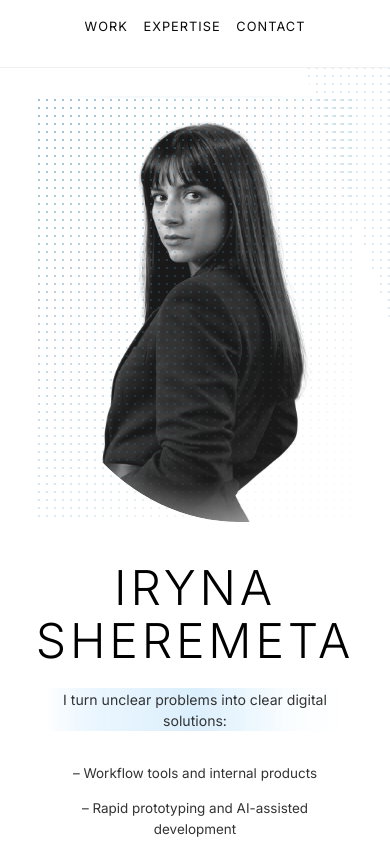
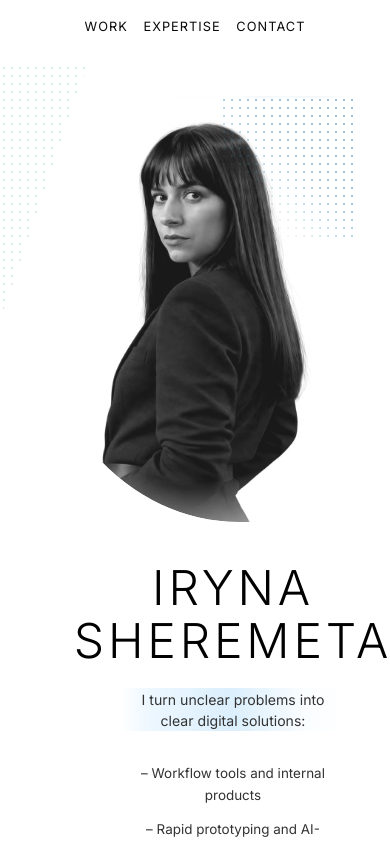
Before and after one commit to Irene2828/porfoliojuly, a Next.js app: page / in a window 390 px wide. Shown: the top 844 px of the page. Built offline with nearby package versions, Linux system fonts and the light colour scheme; no server answers; the database is empty; a web font is replaced by a local one.

Commit message:
Polish portfolio hero motion and Gemini config

```diff
--- a/package.json
+++ b/package.json
@@ -28,6 +28,7 @@
     "drizzle-kit": "^0.31.10",
     "eslint": "^9.39.5",
     "eslint-config-next": "^16.3.0",
+    "oxlint": "^1.79.0",
     "tsx": "^4.23.12",
     "typescript": "^6.0.3"
   }
--- a/src/app/components/Footer.css
+++ b/src/app/components/Footer.css
@@ -1,7 +1,7 @@
 .footer {
-  background: linear-gradient(90deg, rgba(217, 238, 252, 0.34) 0%, rgba(232, 245, 255, 0.82) 16%, rgba(217, 238, 252, 0.95) 50%, rgba(247, 252, 255, 0.72) 84%, rgba(217, 238, 252, 0.34) 100%);
-  color: #17354a;
-  padding: 4rem 0 2rem;
+  background: linear-gradient(180deg, #34383b 0%, #282c2f 100%);
+  color: rgba(255, 255, 255, 0.9);
+  padding: 1.5rem 0 2rem;
   text-align: center;
 }
 
@@ -49,9 +49,9 @@
   align-items: center;
   font-family: var(--font-sans);
   font-size: 0.9rem;
-  color: rgba(23, 53, 74, 0.72);
-  border-top: 1px solid rgba(23, 53, 74, 0.16);
-  padding-top: 2rem;
+  color: rgba(255, 255, 255, 0.72);
+  border-top: 0;
+  padding-top: 0;
 }
 
 .social-links {
@@ -60,13 +60,13 @@
 }
 
 .social-links a {
-  color: rgba(23, 53, 74, 0.72);
+  color: rgba(255, 255, 255, 0.72);
   text-decoration: none;
   transition: color 0.3s ease;
 }
 
 .social-links a:hover {
-  color: #17354a;
+  color: #ffffff;
 }
 
 @media (max-width: 768px) {
--- a/src/app/components/Header.css
+++ b/src/app/components/Header.css
@@ -3,6 +3,9 @@
   --hero-stage-width: min(calc(100vw - 4rem), 1166px);
   --hero-swap-distance: calc(var(--hero-stage-width) - var(--hero-visual-width));
   --hero-image-swap-distance: calc(var(--hero-swap-distance) * 0.9);
+  --hero-intro-delay: 0.9s;
+  --hero-motion-duration: 1.92s;
+  --hero-scan-delay: calc(var(--hero-intro-delay) + var(--hero-motion-duration) - 1s);
   --hero-nav-frame-offset: clamp(0rem, calc((100vw - 70rem) * 0.15), 3rem);
   position: absolute;
   top: 0;
@@ -65,17 +68,24 @@
   display: flex;
   gap: 3rem;
   line-height: 1;
-  animation: headerNavSwap 5.25s cubic-bezier(0.16, 1, 0.3, 1) both;
+  opacity: 0;
+  animation: headerNavSwap 3.47s cubic-bezier(0.16, 1, 0.3, 1) both;
+  animation-delay: var(--hero-scan-delay);
 }
 
 @keyframes headerNavSwap {
-  0%,
-  32% {
-    transform: translateX(calc(-1 * var(--hero-image-swap-distance)));
+  0% {
+    opacity: 0;
+    transform: translateX(calc(var(--hero-image-swap-distance) * 1.55));
+  }
+
+  8% {
+    opacity: 1;
   }
 
   100% {
-    transform: translateX(0);
+    opacity: 1;
+    transform: translateX(calc(var(--hero-image-swap-distance) * 1.02));
   }
 }
 
@@ -118,13 +128,14 @@
     z-index: 250;
     isolation: isolate;
     background: rgba(255, 255, 255, 0.98);
-    border-bottom: 1px solid rgba(10, 10, 10, 0.06);
+    border-bottom: 0;
   }
   .header-nav {
     width: 100%;
     justify-content: center;
     gap: clamp(0.9rem, 4vw, 1.5rem);
     flex-wrap: nowrap;
+    opacity: 1;
     animation: none;
     transform: none;
   }
--- a/src/app/components/Hero.css
+++ b/src/app/components/Hero.css
@@ -5,10 +5,10 @@
   --hero-column-swap-distance: calc(var(--hero-swap-distance) * 0.8);
   --hero-image-swap-distance: calc(var(--hero-swap-distance) * 0.9);
   --hero-corner-size: min(28vw, 360px);
-  --hero-intro-delay: 0.7s;
-  --hero-motion-duration: 2.49s;
-  --hero-scan-delay: calc(var(--hero-intro-delay) + var(--hero-motion-duration));
-  --hero-caption-delay: calc(var(--hero-intro-delay) + var(--hero-motion-duration));
+  --hero-intro-delay: 0.9s;
+  --hero-motion-duration: 1.92s;
+  --hero-scan-delay: calc(var(--hero-intro-delay) + var(--hero-motion-duration) - 1s);
+  --hero-caption-delay: calc(var(--hero-intro-delay) + var(--hero-motion-duration) - 1s);
   --hero-caption-duration: 2.6s;
   --hero-caption-stagger: 0.3s;
   display: flex;
@@ -47,14 +47,14 @@
   }
 
   100% {
-    transform: translateX(calc(100vw - var(--hero-corner-size)));
-    clip-path: polygon(100% 0, 100% 100%, 0 0);
+    transform: translateX(0);
+    clip-path: polygon(0 0, 100% 0, 0 100%);
   }
 }
 
 .hero-container {
   display: flex;
-  flex-direction: row;
+  flex-direction: row-reverse;
   align-items: center;
   justify-content: space-between;
   gap: clamp(2.25rem, 5vw, 4rem);
@@ -66,6 +66,7 @@
 .hero-content {
   flex: 1;
   max-width: min(52vw, 620px);
+  padding-left: clamp(4.75rem, 9vw, 8rem);
   text-align: left;
   display: flex;
   flex-direction: column;
@@ -86,7 +87,7 @@
   }
 
   100% {
-    transform: translateX(var(--hero-column-swap-distance));
+    transform: translateX(calc(-1 * var(--hero-column-swap-distance)));
   }
 }
 
@@ -185,8 +186,26 @@
   overflow: visible;
   position: relative;
   outline: none;
+  cursor: pointer;
   animation: heroImageSwap var(--hero-motion-duration) cubic-bezier(0.45, 0, 0.2, 1) both;
   animation-delay: var(--hero-intro-delay);
+}
+
+.hero-image-wrapper::before {
+  content: '';
+  position: absolute;
+  inset: 0;
+  z-index: 0;
+  pointer-events: none;
+}
+
+.hero-hover-surface {
+  position: absolute;
+  inset: -10% -42% -10% -18%;
+  z-index: 30;
+  display: block;
+  cursor: pointer;
+  pointer-events: auto;
 }
 
 @keyframes heroImageSwap {
@@ -195,7 +214,7 @@
   }
 
   100% {
-    transform: translateX(calc(-1 * var(--hero-image-swap-distance))) scale(1);
+    transform: translateX(var(--hero-image-swap-distance)) scale(1);
   }
 }
 
@@ -203,6 +222,8 @@
   position: relative;
   width: 100%;
   height: 100%;
+  z-index: 1;
+  pointer-events: none;
 }
 
 .hero-dot-overlay {
@@ -214,15 +235,17 @@
   background-size: 8px 8px;
   -webkit-mask-image: linear-gradient(135deg, rgba(0,0,0,1) 0%, rgba(0,0,0,0.05) 85%);
   mask-image: linear-gradient(135deg, rgba(0,0,0,1) 0%, rgba(0,0,0,0.05) 85%);
-  opacity: 0.85;
+  opacity: 0;
   z-index: 5;
   transition: opacity 0.35s ease;
+  animation: heroDotIntro 2.38s ease var(--hero-scan-delay) forwards;
 }
 
-.hero-image-container:hover .hero-dot-overlay,
-.hero-image-container:focus-visible .hero-dot-overlay {
-  animation: none;
-  opacity: 0.85;
+.hero-image-wrapper:hover .hero-dot-overlay,
+.hero-image-wrapper:focus-within .hero-dot-overlay,
+.hero-image-wrapper:focus-visible .hero-dot-overlay {
+  animation: none !important;
+  opacity: 0.85 !important;
 }
 
 /* Scan line that sweeps across the dot overlay */
@@ -236,6 +259,17 @@
   background: linear-gradient(90deg, transparent 0%, rgba(63, 135, 172, 0.58) 30%, rgba(139, 200, 234, 0.95) 50%, rgba(63, 135, 172, 0.58) 70%, transparent 100%);
   box-shadow: 0 0 14px rgba(63, 135, 172, 0.36);
   opacity: 0.12;
+}
+
+@keyframes heroDotIntro {
+  0% {
+    opacity: 0;
+  }
+
+  1%,
+  100% {
+    opacity: 0.85;
+  }
 }
 
 .hero-image {
@@ -253,8 +287,9 @@
   mask-image: radial-gradient(circle at 50% 50%, black 65%, transparent 100%);
 }
 
-.hero-image-container:hover .hero-image,
-.hero-image-container:focus-visible .hero-image {
+.hero-image-wrapper:hover .hero-image,
+.hero-image-wrapper:focus-within .hero-image,
+.hero-image-wrapper:focus-visible .hero-image {
   opacity: 0.9;
 }
 
@@ -299,7 +334,7 @@
   }
   .hero-copy-motion {
     padding-top: 0;
-    animation-duration: 1.245s;
+    animation-duration: 0.96s;
     animation-name: heroCopySwapMobile;
   }
   .hero-name-group {
@@ -338,13 +373,20 @@
     width: min(82vw, 320px);
     max-width: min(82vw, 320px);
     flex: none;
-    animation-duration: 1.245s;
+    animation-duration: 0.96s;
     animation-name: heroImageSwapMobile;
   }
   .cv-scanner .hero-image-container,
   .cv-overlay {
     width: 100%;
     max-width: 100%;
+  }
+  .hero-dot-overlay {
+    inset: 0 0 auto auto;
+    width: 42%;
+    height: 34%;
+    -webkit-mask-image: linear-gradient(225deg, rgba(0,0,0,1) 0%, rgba(0,0,0,0.9) 42%, rgba(0,0,0,0) 78%);
+    mask-image: linear-gradient(225deg, rgba(0,0,0,1) 0%, rgba(0,0,0,0.9) 42%, rgba(0,0,0,0) 78%);
   }
   .hero-name-group .hero-text h1 {
     width: 100%;
@@ -389,7 +431,7 @@
   pointer-events: none;
   z-index: 5;
   opacity: 0;
-  animation: scannerIntroShow 3.1s ease var(--hero-scan-delay) forwards;
+  animation: scannerIntroShow 2.38s ease var(--hero-scan-delay) forwards;
 }
 
 /* Animated scan line sweeping down */
@@ -402,18 +444,29 @@
   background: linear-gradient(90deg, transparent 0%, rgba(63, 135, 172, 0.58) 30%, rgba(139, 200, 234, 0.95) 50%, rgba(63, 135, 172, 0.58) 70%, transparent 100%);
   box-shadow: 0 0 14px rgba(63, 135, 172, 0.36);
   opacity: 0;
-  animation: scanDown 3.1s cubic-bezier(0.25, 0.1, 0.25, 1) var(--hero-scan-delay) 1 forwards;
+  animation: scanDown 2.38s cubic-bezier(0.25, 0.1, 0.25, 1) var(--hero-scan-delay) 1 forwards;
 }
 
-.hero-image-container:hover .cv-scanline,
-.hero-image-container:focus-visible .cv-scanline {
-  animation: scanDownHover 2.35s ease-in-out 1 forwards;
+.hero-image-wrapper:hover .cv-scanline,
+.hero-image-wrapper:focus-within .cv-scanline,
+.hero-image-wrapper:focus-visible .cv-scanline {
+  animation: none !important;
+  opacity: 0 !important;
 }
 
-.hero-image-container:hover .cv-overlay,
-.hero-image-container:focus-visible .cv-overlay {
-  animation: none;
-  opacity: 1;
+.hero-image-wrapper:hover .cv-overlay,
+.hero-image-wrapper:focus-within .cv-overlay,
+.hero-image-wrapper:focus-visible .cv-overlay {
+  animation: none !important;
+  opacity: 1 !important;
+}
+
+.hero-image-wrapper:hover .cv-annotation,
+.hero-image-wrapper:focus-within .cv-annotation,
+.hero-image-wrapper:focus-visible .cv-annotation {
+  opacity: 1 !important;
+  transform: translateX(0);
+  animation: none !important;
 }
 
 @keyframes scanDown {
@@ -431,8 +484,7 @@
 
 @keyframes scannerIntroShow {
   0% { opacity: 1; }
-  88% { opacity: 1; }
-  100% { opacity: 0; }
+  100% { opacity: 1; }
 }
 
 /* Corner bracket markers */
@@ -511,27 +563,6 @@
   transform: translateX(-18px);
 }
 
-.hero-image-container:hover .cv-annotation,
-.hero-image-container:focus-visible .cv-annotation {
-  opacity: 1;
-  transform: translateX(0);
-}
-
-.hero-image-container:hover .cv-ann-1,
-.hero-image-container:focus-visible .cv-ann-1 {
-  transition-delay: 0.7s;
-}
-
-.hero-image-container:hover .cv-ann-2,
-.hero-image-container:focus-visible .cv-ann-2 {
-  transition-delay: 1.4s;
-}
-
-.hero-image-container:hover .cv-ann-3,
-.hero-image-container:focus-visible .cv-ann-3 {
-  transition-delay: 2.1s;
-}
-
 .cv-ann-1 {
   animation: captionIntroRight var(--hero-caption-duration) ease var(--hero-caption-delay) forwards;
 }
@@ -541,9 +572,31 @@
   animation: captionIntroLeft var(--hero-caption-duration) ease var(--hero-caption-delay) forwards;
 }
 
-.hero-image-container:hover .cv-annotation,
-.hero-image-container:focus-visible .cv-annotation {
-  animation: none;
+.hero-image-wrapper:hover .cv-annotation,
+.hero-image-wrapper:focus-within .cv-annotation,
+.hero-image-wrapper:focus-visible .cv-annotation {
+  opacity: 1 !important;
+  transform: translateX(0);
+  animation: none !important;
+  transition-duration: 0.18s;
+}
+
+.hero-image-wrapper:hover .cv-ann-1,
+.hero-image-wrapper:focus-within .cv-ann-1,
+.hero-image-wrapper:focus-visible .cv-ann-1 {
+  transition-delay: 0s;
+}
+
+.hero-image-wrapper:hover .cv-ann-2,
+.hero-image-wrapper:focus-within .cv-ann-2,
+.hero-image-wrapper:focus-visible .cv-ann-2 {
+  transition-delay: 0s;
+}
+
+.hero-image-wrapper:hover .cv-ann-3,
+.hero-image-wrapper:focus-within .cv-ann-3,
+.hero-image-wrapper:focus-visible .cv-ann-3 {
+  transition-delay: 0s;
 }
 
 @keyframes captionIntroRight {
--- a/src/app/components/Hero.tsx
+++ b/src/app/components/Hero.tsx
@@ -119,6 +119,7 @@ export default function Hero() {
               </div>
             </div>
           </div>
+          <span className="hero-hover-surface" aria-hidden="true"></span>
         </div>
       </div>
     </section>
```
Also changed, not shown: 1 other file (tests, documents, lock files or other folders).
